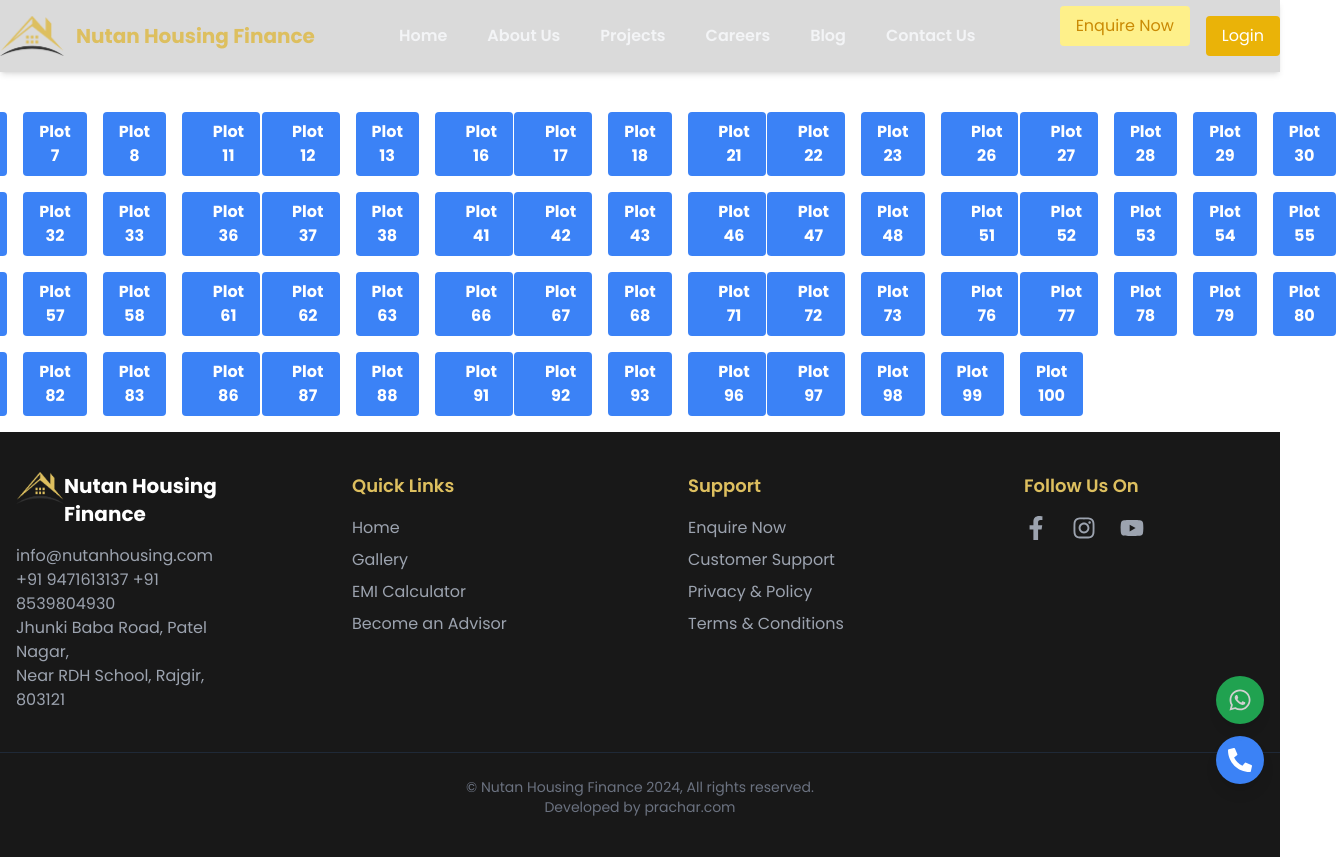
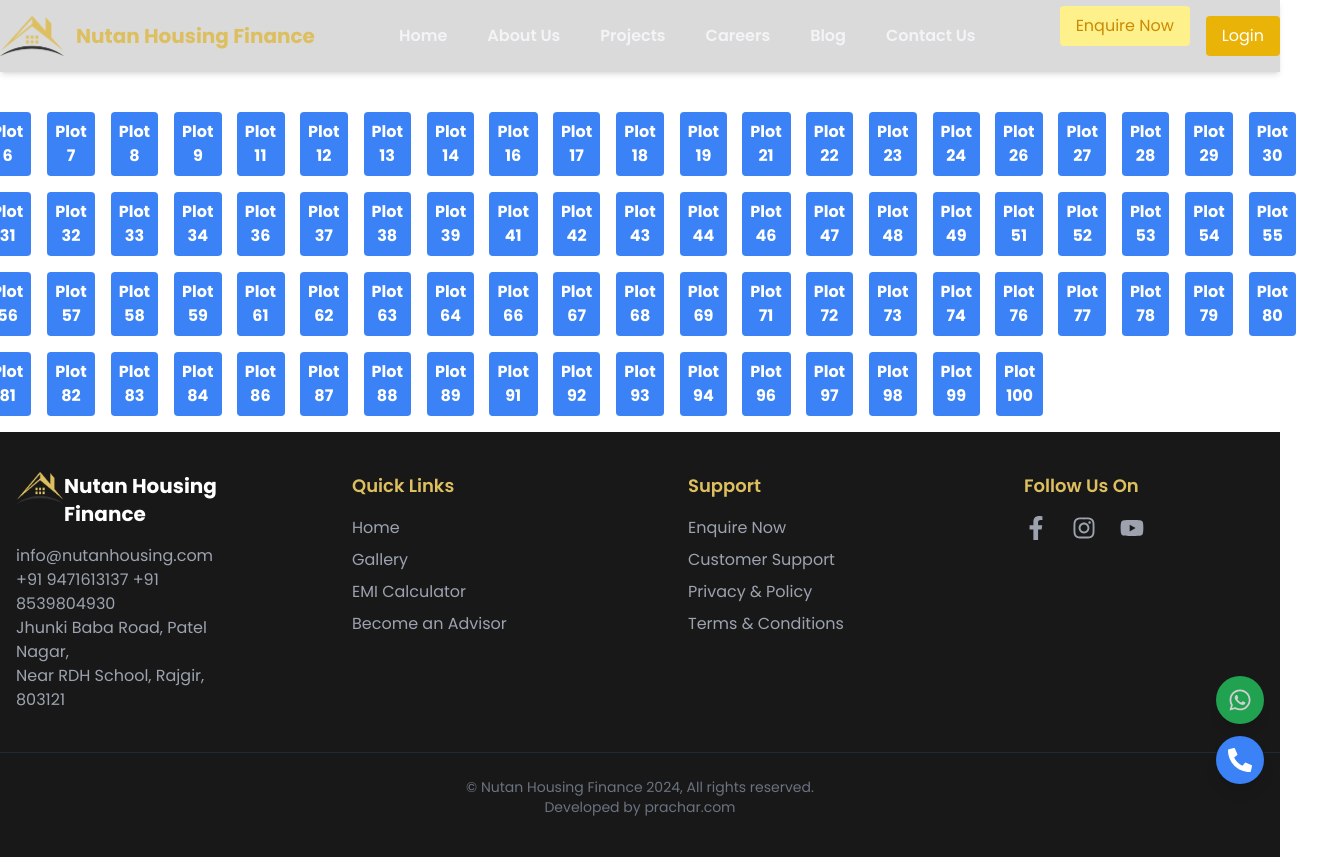
Before and after one commit to meaviishek/Nutan-Housing, a React (Vite) app in the folder Frontend/: page /plot in a window 1280 px wide. Shown: the whole page, 1336 px wide, since content can reach past the window. Built offline with nearby package versions, Linux system fonts and the light colour scheme.

Commit message:
first commit

```diff
--- a/Frontend/src/components/pages/Plot.jsx
+++ b/Frontend/src/components/pages/Plot.jsx
@@ -34,7 +34,7 @@
   };
 
   return (
-    <div className="container mx-auto  p-4 mt-24">
+    <div className="container mx-auto   p-4 mt-24">
       {/* Render grid layout */}
       <div className="grid grid-cols-5 gap-4">
         {plotLayout.map((row, rowIndex) => (
@@ -43,7 +43,7 @@
               <button
                 key={plot}
                 onClick={() => handleClick(plot)}
-                className="bg-blue-500 hover:bg-blue-700 text-white font-bold py-2 px-4 rounded"
+                className="bg-blue-500 hover:bg-blue-700 text-white font-bold py-2 px-2 rounded"
               >
                 Plot {plot}
               </button>
```
